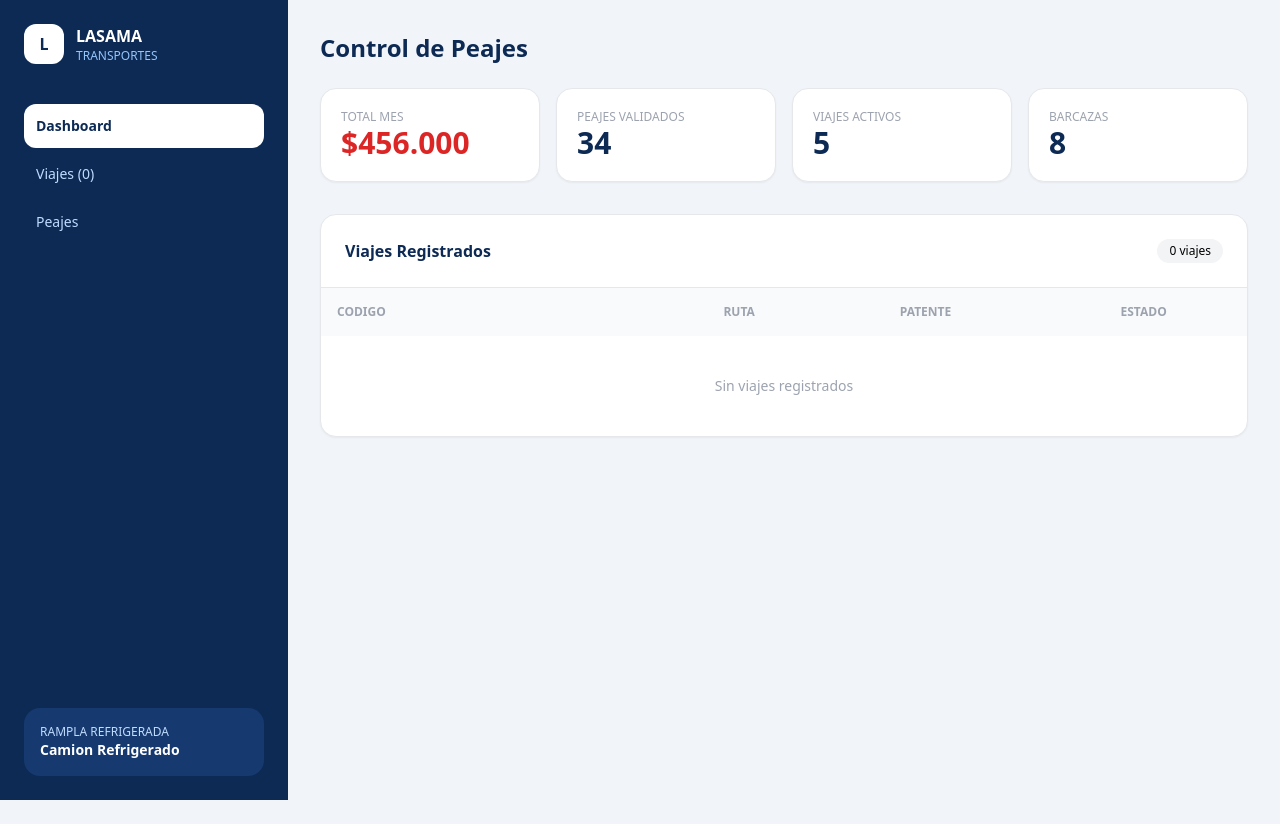
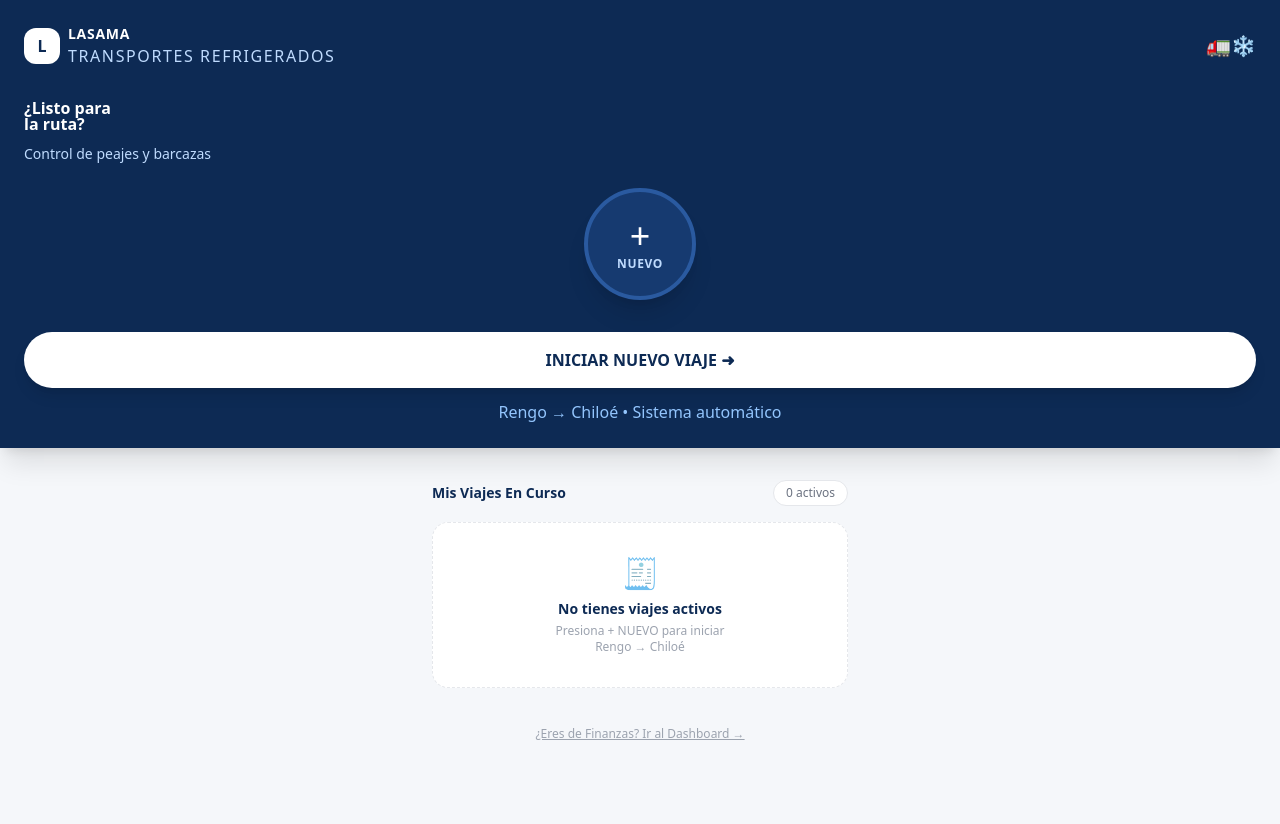
Before and after one commit to Zumeram/lasama-peajes, a Django app: page / in a window 1280 px wide. Before the commit the page ends 800 px from the top, so only its background shows below. Run offline with Django 4.2, Linux system fonts and the light colour scheme; data that the repository does not hold is empty; some libraries are stand-ins or nearby versions.

Commit message:
visual chofer

```diff
--- a/viajes/templates/viajes/lista.html
+++ b/viajes/templates/viajes/lista.html
@@ -3,74 +3,74 @@
 <head>
 <meta charset="utf-8">
 <meta name="viewport" content="width=device-width,initial-scale=1">
-<title>LASAMA Transportes</title>
+<title>LASAMA - Chofer</title>
 <script src="https://cdn.tailwindcss.com"></script>
 <link rel="manifest" href="/static/manifest.json">
 <meta name="theme-color" content="#0d2a54">
 </head>
-<body class="bg-slate-100">
+<body class="bg-[#f5f7fa] min-h-screen">
 
-<!-- MOVIL - AZUL MARINO -->
-<div class="lg:hidden bg-[#0d2a54] text-white p-6 rounded-b- shadow-xl">
+<!-- HEADER AZUL MARINO -->
+<div class="bg-[#0d2a54] text-white p-6 rounded-b- shadow-xl">
   <div class="flex gap-2 items-center">
-    <div class="w-8 h-8 bg-white rounded-lg flex items-center justify-center text-[#0d2a54] font-black">L</div>
+    <div class="w-9 h-9 bg-white rounded-xl flex items-center justify-center text-[#0d2a54] font-black">L</div>
     <div>
       <div class="font-black tracking-wider text-white text-sm">LASAMA</div>
-      <div class="text-xs text-blue-200 tracking-widest">TRANSPORTES REFRIGERADOS</div>
+      <div class="text- text-blue-200 tracking-widest">TRANSPORTES REFRIGERADOS</div>
     </div>
-    <span class="ml-auto text-xl">🚛</span>
+    <span class="ml-auto text-xl">🚛❄️</span>
   </div>
-  <h1 class="text-3xl font-black leading-none mt-8 text-white">¿Listo para<br>la ruta?</h1>
-  <p class="text-blue-200 text-sm mt-3">Control de peajes y barcazas</p>
+
+  <h1 class="text- font-black leading-none mt-8 text-white">¿Listo para<br>la ruta?</h1>
+  <p class="text-blue-200 text-sm mt-3 font-medium">Control de peajes y barcazas</p>
+
   <div class="flex justify-center mt-6">
-    <a href="/iniciar/" class="w-28 h-28 bg-[#163a70] rounded-full flex flex-col items-center justify-center shadow-xl border-4 border-[#2a5aa0]">
-      <span class="text-4xl text-white">+</span>
-      <span class="text-xs text-blue-200 font-bold">NUEVO</span>
+    <a href="/iniciar/" class="w-28 h-28 bg-[#163a70] rounded-full flex flex-col items-center justify-center shadow-xl border-4 border-[#2a5aa0] active:scale-95 transition">
+      <span class="text-4xl font-light text-white">+</span>
+      <span class="text-xs text-blue-200 font-bold tracking-wider">NUEVO</span>
     </a>
   </div>
-  <a href="/iniciar/" class="block mt-8 bg-white text-[#0d2a54] text-center py-4 rounded-full font-black">INICIAR NUEVO VIAJE ➜</a>
+
+  <a href="/iniciar/" class="block mt-8 bg-white text-[#0d2a54] text-center py-4 rounded-full font-black shadow-lg active:scale-95 transition">
+    INICIAR NUEVO VIAJE ➜
+  </a>
+
+  <p class="text-center text-blue-300 text- mt-3">Rengo → Chiloé • Sistema automático</p>
 </div>
 
-<!-- PC - AZUL MARINO -->
-<div class="hidden lg:flex min-h-screen">
-  <div class="w-72 bg-[#0d2a54] text-white p-6 flex flex-col">
-    <div class="flex gap-3 items-center">
-      <div class="w-10 h-10 bg-white rounded-xl flex items-center justify-center text-[#0d2a54] font-black">L</div>
-      <div>
-        <div class="font-black text-white">LASAMA</div>
-        <div class="text-xs text-blue-300">TRANSPORTES</div>
-      </div>
-    </div>
-    <nav class="mt-10 space-y-1 text-sm">
-      <div class="bg-white text-[#0d2a54] p-3 rounded-xl font-bold">Dashboard</div>
-      <div class="p-3 text-blue-200">Viajes ({{viajes|length}})</div>
-      <div class="p-3 text-blue-200">Peajes</div>
-    </nav>
-    <div class="mt-auto bg-[#163a70] rounded-2xl p-4">
-      <div class="text-xs text-blue-200">RAMPLA REFRIGERADA</div>
-      <div class="font-bold text-white text-sm">Camion Refrigerado</div>
-    </div>
+<!-- LISTA DE VIAJES EN CURSO - SOLO DATOS REALES -->
+<div class="p-4 pb-20 max-w-md mx-auto">
+  <div class="flex justify-between items-center mt-4 mb-3">
+    <h2 class="font-black text-[#0d2a54] text-sm">Mis Viajes En Curso</h2>
+    <span class="bg-white border px-3 py-1 rounded-full text-xs text-gray-500">{{ viajes|length }} activo{{ viajes|length|pluralize }}</span>
   </div>
 
-  <div class="flex-1 p-8 bg-slate-100">
-    <h1 class="text-2xl font-black text-[#0d2a54]">Control de Peajes</h1>
-    <div class="grid grid-cols-4 gap-4 mt-6">
-      <div class="bg-white p-5 rounded-2xl shadow-sm border"><div class="text-xs text-gray-400">TOTAL MES</div><div class="text-3xl font-black text-red-600">$456.000</div></div>
-      <div class="bg-white p-5 rounded-2xl shadow-sm border"><div class="text-xs text-gray-400">PEAJES VALIDADOS</div><div class="text-3xl font-black text-[#0d2a54]">34</div></div>
-      <div class="bg-white p-5 rounded-2xl shadow-sm border"><div class="text-xs text-gray-400">VIAJES ACTIVOS</div><div class="text-3xl font-black text-[#0d2a54]">5</div></div>
-      <div class="bg-white p-5 rounded-2xl shadow-sm border"><div class="text-xs text-gray-400">BARCAZAS</div><div class="text-3xl font-black text-[#0d2a54]">8</div></div>
+  {% for v in viajes %}
+  <div class="bg-white p-4 rounded-2xl mb-3 shadow-sm border border-gray-100">
+    <div class="flex justify-between items-start">
+      <div class="flex-1">
+        <div class="font-mono text- text-gray-400">{{ v.codigo }}</div>
+        <div class="font-bold text-[#0d2a54] text-sm mt-1">{{ v.origen }} → {{ v.destino }}</div>
+        <div class="text-xs text-gray-500 mt-1">🚛 {{ v.patente }} • {{ v.fecha_inicio|date:"d/m H:i" }}</div>
+      </div>
+      <span class="bg-green-100 text-green-700 px-2 py-1 rounded-full text- font-bold">EN CURSO</span>
     </div>
-    <div class="bg-white rounded-2xl mt-8 shadow-sm border overflow-hidden">
-      <div class="p-6 flex justify-between items-center border-b"><span class="font-black text-[#0d2a54]">Viajes Registrados</span><span class="bg-gray-100 px-3 py-1 rounded-full text-xs">{{viajes|length}} viajes</span></div>
-      <table class="w-full text-sm">
-        <thead class="text-gray-400 text-xs bg-gray-50"><tr><th class="p-4 text-left">CODIGO</th><th>RUTA</th><th>PATENTE</th><th>ESTADO</th></tr></thead>
-        <tbody>{% for v in viajes %}<tr class="border-t"><td class="p-4 font-mono text-xs">{{v.codigo}}</td><td class="font-bold">{{v.origen}} - {{v.destino}}</td><td>{{v.patente}}</td><td><a href="/viaje/{{v.codigo}}/" class="bg-green-100 text-green-700 px-3 py-1 rounded-full text-xs">{% if v.finalizado %}FINALIZADO{% else %}EN CURSO{% endif %}</a></td></tr>{% empty %}<tr><td colspan=4 class="p-10 text-center text-gray-400">Sin viajes registrados</td></tr>{% endfor %}</tbody>
-      </table>
-    </div>
+    <a href="/viaje/{{ v.codigo }}/" class="block mt-3 bg-[#0d2a54] text-white text-center py-2.5 rounded-xl text-sm font-bold">
+      Continuar agregando boletas →
+    </a>
+  </div>
+  {% empty %}
+  <div class="bg-white p-8 rounded-2xl text-center border border-dashed border-gray-200 mt-4">
+    <div class="text-3xl mb-2">🧾</div>
+    <div class="font-bold text-[#0d2a54] text-sm">No tienes viajes activos</div>
+    <div class="text-xs text-gray-400 mt-1">Presiona + NUEVO para iniciar<br>Rengo → Chiloé</div>
+  </div>
+  {% endfor %}
+
+  <div class="mt-8 text-center">
+    <a href="/finanzas/" class="text-xs text-gray-400 underline">¿Eres de Finanzas? Ir al Dashboard →</a>
   </div>
 </div>
 
-<div class="lg:hidden p-4">{% for v in viajes %}<div class="bg-white p-4 rounded-2xl mb-3 border"><b>{{v.codigo}}</b> - {{v.origen}} a {{v.destino}}<br><a href="/viaje/{{v.codigo}}/" class="text-[#0d2a54] font-bold">Ver →</a></div>{% endfor %}</div>
-
 </body>
 </html>
```
